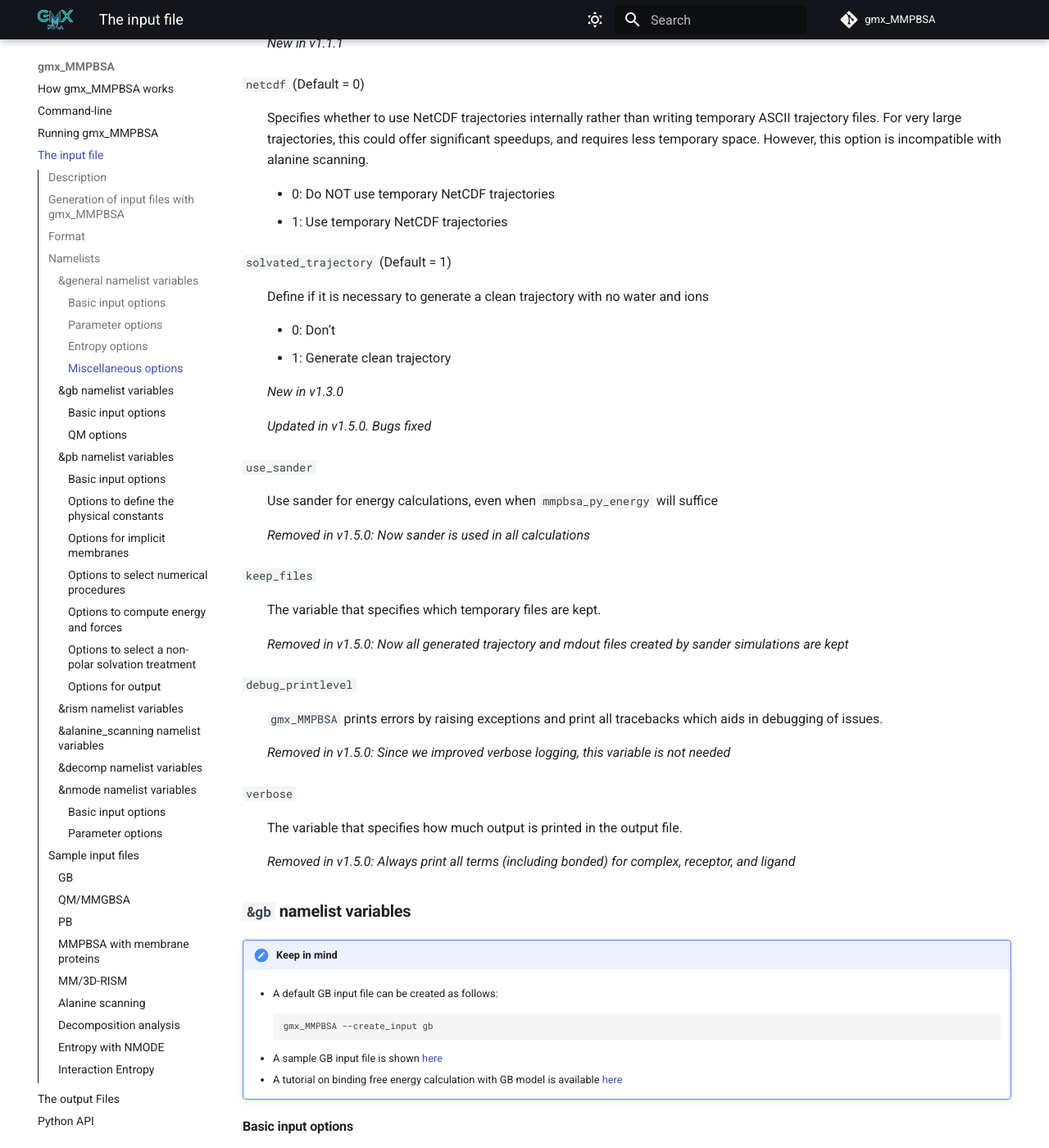
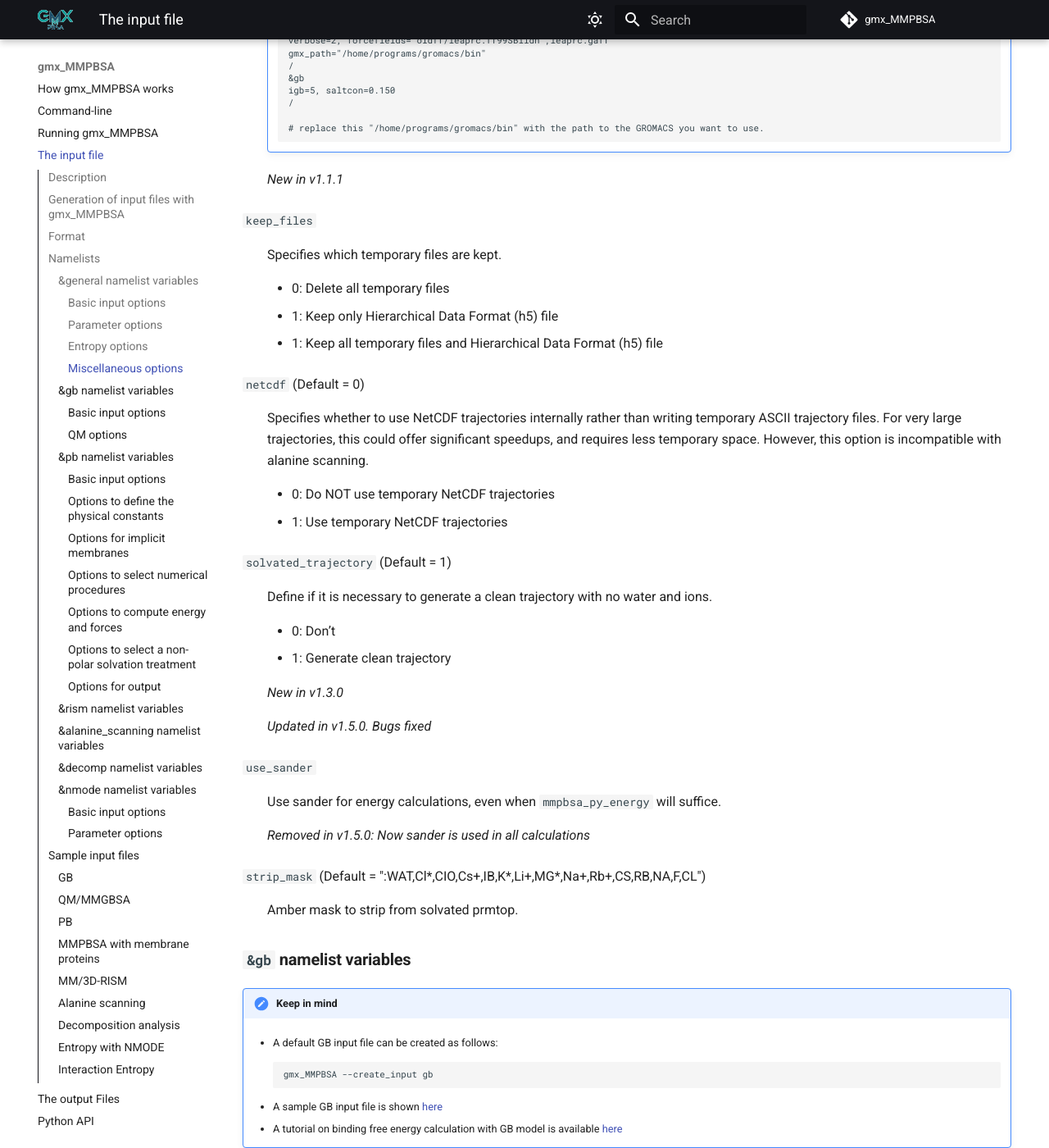
Before and after one commit to Valdes-Tresanco-MS/gmx_MMPBSA, an MkDocs documentation site: the page built from docs/input_file.md, in a window 1280 px wide and 1400 px high, scrolled down 8588 px. Shown: the whole window at 82% size. Built offline with MkDocs 1.6.1 and Material for MkDocs 9.7.7, drawn with Linux system fonts in a browser that asks for light colours; comment, search, counter and statistics services are not loaded; some of the changed text lies outside the part shown.

Commit message:
update doc

```diff
--- a/docs/input_file.md
+++ b/docs/input_file.md
@@ -376,6 +376,12 @@
 
     _New in v1.4.0_
 
+`full_traj` (Default = 0)
+:   Print trajectories
+
+    * 0: Print only thread trajectories in *.mdcrd format
+    * 1: Print a full traj and the thread trajectories in *.mdcrd format
+
 `gmx_path`
 :   Define a path to search for GROMACS executables. This path takes precedence over the path defined
 in the PATH variable. In this path the following executables will be searched: `gmx`, `gmx_mpi`, `gmx_d`, or
@@ -399,6 +405,13 @@
 
     _New in v1.1.1_
 
+`keep_files`
+:   Specifies which temporary files are kept.
+
+    * 0: Delete all temporary files
+    * 1: Keep only Hierarchical Data Format (h5) file
+    * 1: Keep all temporary files and Hierarchical Data Format (h5) file
+
 `netcdf` (Default = 0)
 :   Specifies whether to use NetCDF trajectories internally rather than writing temporary ASCII trajectory
 files. For very large trajectories, this could offer significant speedups, and requires less temporary space.
@@ -408,7 +421,7 @@
     * 1: Use temporary NetCDF trajectories
 
 `solvated_trajectory` (Default = 1)
-:   Define if it is necessary to generate a clean trajectory with no water and ions
+:   Define if it is necessary to generate a clean trajectory with no water and ions.
 
     * 0: Don’t
     * 1: Generate clean trajectory
@@ -418,24 +431,12 @@
     _Updated in v1.5.0. Bugs fixed_
 
 `use_sander`
-:   Use sander for energy calculations, even when `mmpbsa_py_energy` will suffice
+:   Use sander for energy calculations, even when `mmpbsa_py_energy` will suffice.
 
     _Removed in v1.5.0: Now sander is used in all calculations_
 
-`keep_files`
-:   The variable that specifies which temporary files are kept.
-
-    _Removed in v1.5.0: Now all generated trajectory and mdout files created by sander simulations are kept_
-
-`debug_printlevel`
-:   `gmx_MMPBSA` prints errors by raising exceptions and print all tracebacks which aids in debugging of issues.
-
-    _Removed in v1.5.0: Since we improved verbose logging, this variable is not needed_
-
-`verbose`
-:   The variable that specifies how much output is printed in the output file.
-
-    _Removed in v1.5.0: Always print all terms (including bonded) for complex, receptor, and ligand_
+`strip_mask` (Default = ":WAT,Cl*,CIO,Cs+,IB,K*,Li+,MG*,Na+,Rb+,CS,RB,NA,F,CL")
+:   Amber mask to strip from solvated prmtop.
 
 ### **`&gb` namelist variables**
 
```
Also changed, not shown: other parts of docs/input_file.md (+1 -1 lines), 1 other file.
